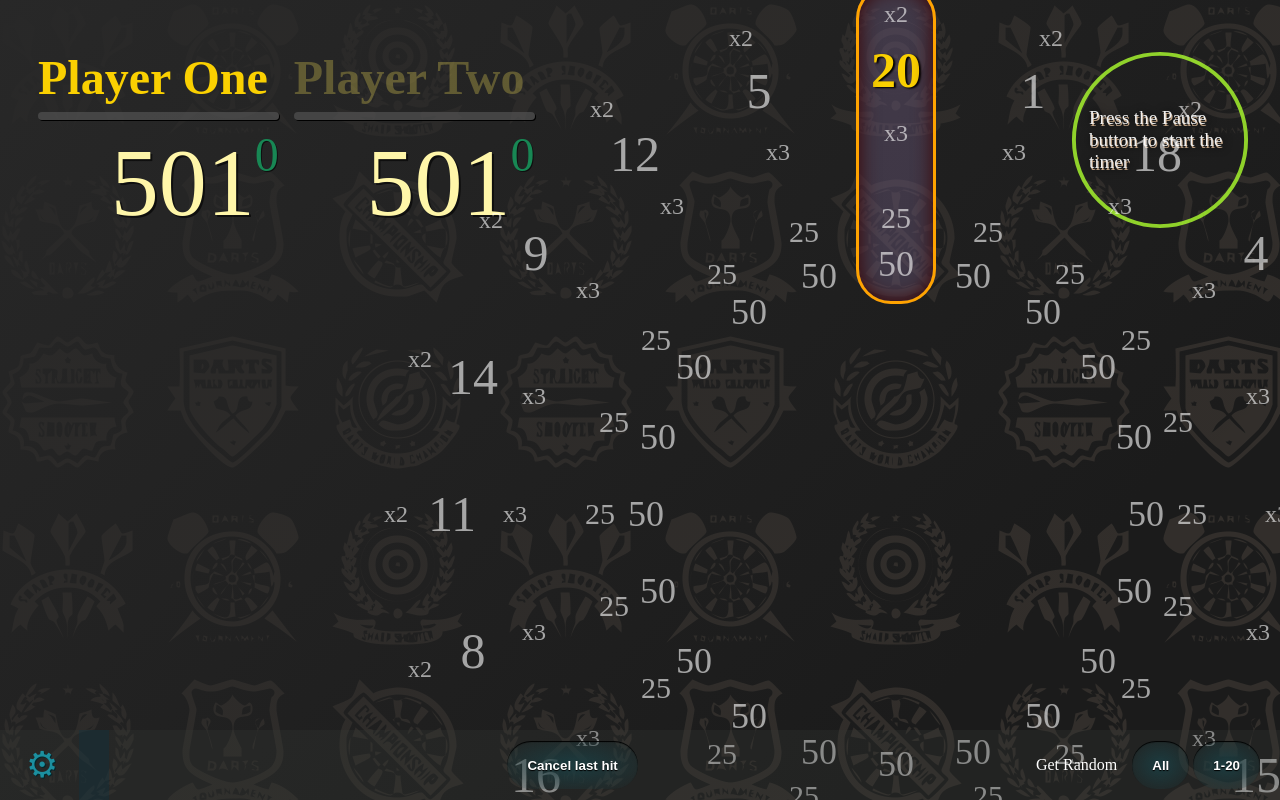
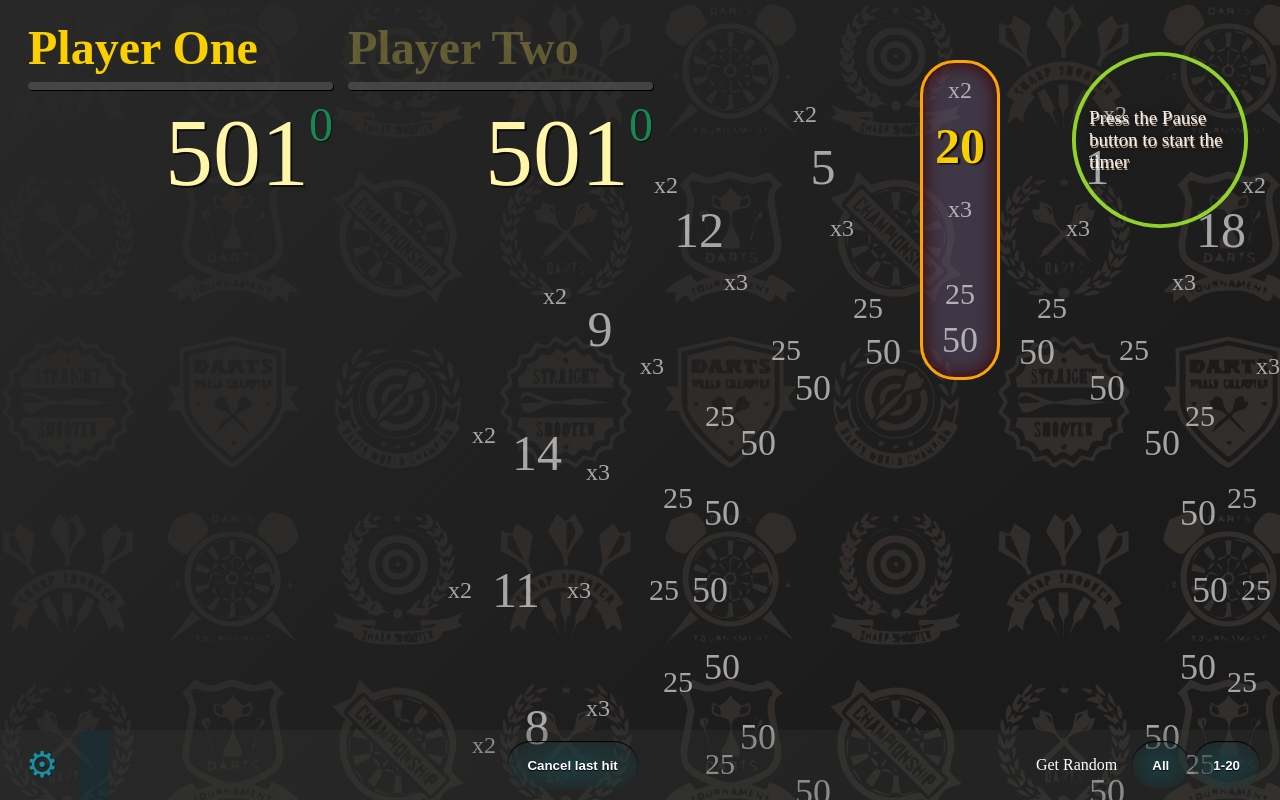
Before and after one commit to fingermaster/Darts-Project, a website with bundled scripts: page index.html in a window 1280 px wide. Built offline with nearby package versions, Linux system fonts and the light colour scheme.

Commit message:
fix(ui): fix vertical selector position dependency on scores

```diff
--- a/index.scss
+++ b/index.scss
@@ -254,13 +254,10 @@ nav {
    }
 }
 
-
-
-
 .wrapper {
    scale: 1;
    position: fixed;
-   //top: calc(50% - 550px);
+   top: 60px;
    height: var(--selector-height);
    border-radius: var(--border-radius);
    background: #7b648d5c;
@@ -459,12 +456,13 @@ div.sector:nth-child(odd) div:nth-child(odd) {
 
 #gameplay {
    margin: 50px 30px;
-   display: flex;
-   flex-direction: row;
+   display: grid;
+   grid-template-columns: clamp(300px, 25vw, 400px) clamp(300px, 25vw, 400px) 1fr;
+   //flex-direction: row;
    .p1, .p2 {
       margin-right: 15px;
       user-select: none;
-      width: 20%;
+      min-width: 280px;
       font-weight: 600;
    }
    .deck {
@@ -475,6 +473,14 @@ div.sector:nth-child(odd) div:nth-child(odd) {
       justify-content: center;
       align-items: center;
       position: relative;
+   }
+}
+@media (max-width: 1440px) {
+   #gameplay {
+      margin: 20px;
+      .p1, .p2 {
+         min-width: 240px;
+      }
    }
 }
 
```
Also changed, not shown: index.css, 1 other file.
